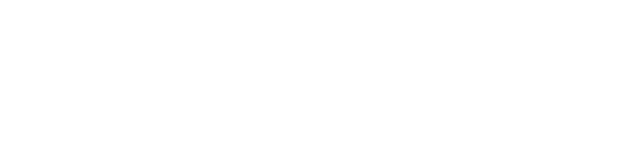
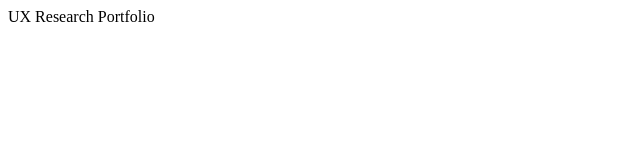
Before and after one commit to ResearchScientist/Website-UX-Portfolio, a plain HTML site: page index.html in a window 1280 px wide. Shown: the whole page, without its empty margins (0-640 px from the left). Drawn offline with Linux system fonts and the light colour scheme.

Commit message:
[dev] update title

```diff
--- a/index.html
+++ b/index.html
@@ -5,9 +5,9 @@
   <meta name="viewport" content="width=device-width, initial-scale=1.0">
   <link rel="stylesheet" href="main.css">
   <script src="main.js" defer></script>
-  <title>UX Portfolio</title>
+  <title>UX Research Portfolio</title>
 </head>
 <body>
-
+  UX Research Portfolio
 </body>
 </html>
```
